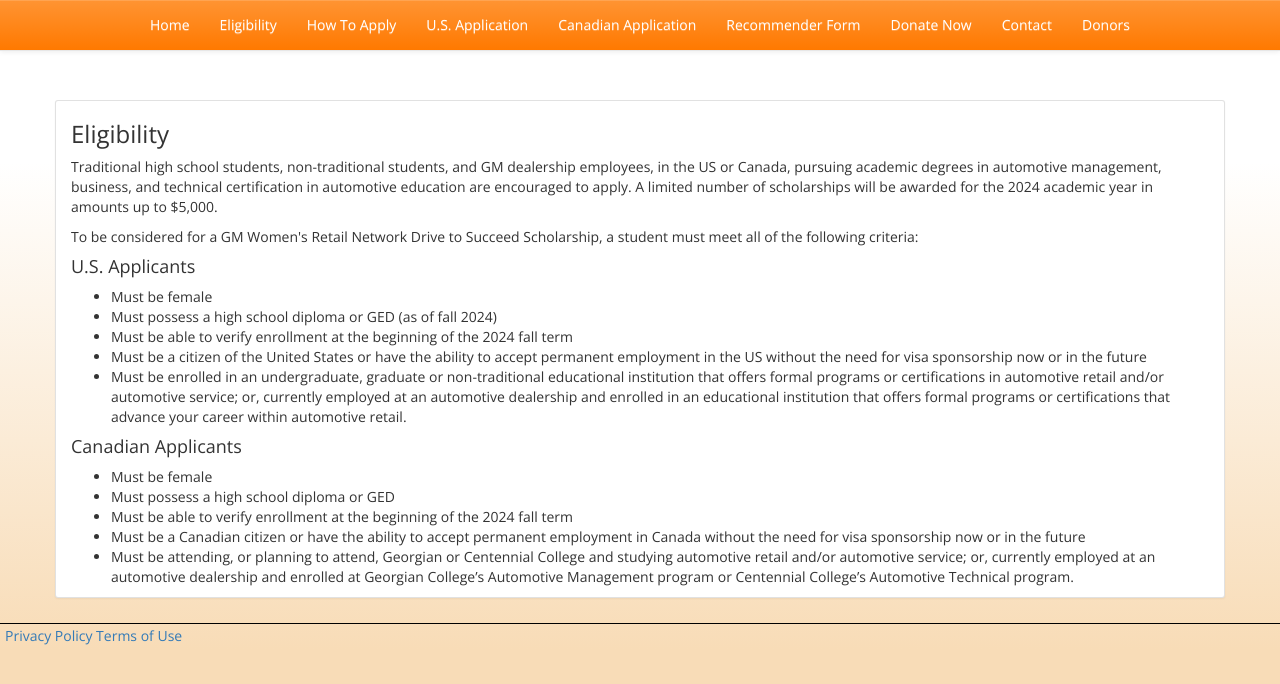
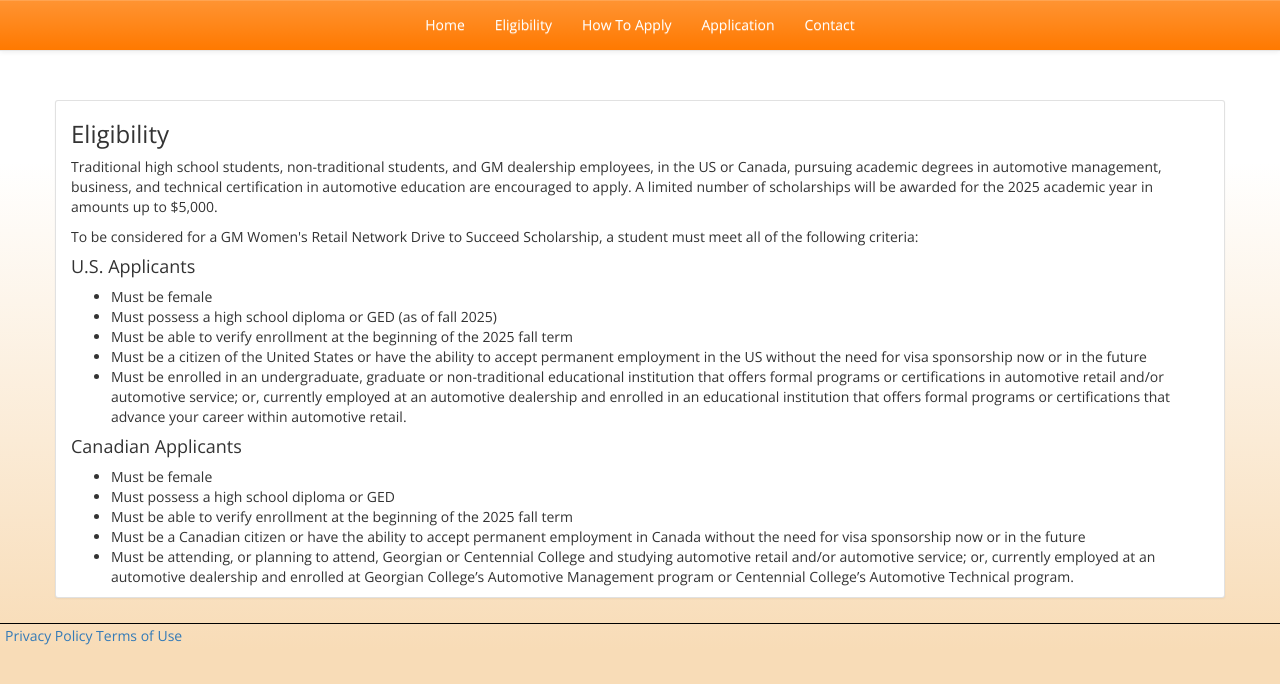
Before and after one commit to charitable-management-systems/wrn, a Jekyll site: the page built from eligibility.html, in a window 1280 px wide. Shown: the top 684 px of the page. Built offline with Jekyll 4.4.1, drawn with Linux system fonts in a browser that asks for light colours; nearby versions of some CDN libraries.

Commit message:
2025 updates

```diff
--- a/_layouts/default.html
+++ b/_layouts/default.html
@@ -12,6 +12,11 @@
     <link href='https://fonts.googleapis.com/css?family=Open+Sans:400,700,300' rel='stylesheet' type='text/css'>
 
     <title>WRN Scholarship Program</title>
+    <script>
+        function deadlinePassed() {
+            alert('The application deadline has passed, please check back in January 2025');
+        }
+    </script>
 </head>
 
 <body>
@@ -40,25 +45,12 @@
                     </li>
                     <li>
                         <a data-toggle="collapse" data-target=".navbar-collapse"
-                            href="https://apply.gmsac.com/application/login">U.S. Application</a>
-                    </li>
-                    <li>
-                        <a data-toggle="collapse" data-target=".navbar-collapse"
-                            href="https://apply-canada.gmsac.com/application/login">Canadian Application</a>
-                    </li>
-                    <li>
-                        <a data-toggle="collapse" data-target=".navbar-collapse" target="_new"
-                            href="/pdf/DealerRecommenderForm.pdf">Recommender Form</a>
-                    </li>
-                    <li>
-                        <a data-toggle="collapse" data-target=".navbar-collapse" href="/donatenow">Donate Now</a>
+                            href="#" onClick="deadlinePassed();">Application</a>
+                        <!-- <a data-toggle="collapse" data-target=".navbar-collapse"
+                            href="https://apply.gmsac.com/application/login">Application</a> -->
                     </li>
                     <li>
                         <a data-toggle="collapse" data-target=".navbar-collapse" href="/contact">Contact</a>
-                    </li>
-                    <li>
-                        <a data-toggle="collapse" data-target=".navbar-collapse"
-                            href="https://www.gmwomensretailnetwork.com/business-priorities/scholarship/donors/">Donors</a>
                     </li>
                 </ul>
             </div><!--/.nav-collapse -->
--- a/eligibility.html
+++ b/eligibility.html
@@ -6,15 +6,15 @@
     <div class="row">
     	<div class="col-md-12">
 	    <h3>Eligibility</h3>
-	    <p>Traditional high school students, non-traditional students, and GM dealership employees, in the US or Canada, pursuing academic degrees in automotive management, business, and technical certification in automotive education are encouraged to apply. A limited number of scholarships will be awarded for the 2024 academic year in amounts up to $5,000.
+	    <p>Traditional high school students, non-traditional students, and GM dealership employees, in the US or Canada, pursuing academic degrees in automotive management, business, and technical certification in automotive education are encouraged to apply. A limited number of scholarships will be awarded for the 2025 academic year in amounts up to $5,000.
 </p>
 
 	    <p>To be considered for a  GM Women's Retail Network Drive to Succeed Scholarship, a student must meet all of the following criteria:</p>
 	   <h4>U.S. Applicants</h4>
 	    <ul>
 		<li>Must be female</li>
-		<li>Must possess a high school diploma or GED (as of fall 2024)</li>
-		<li>Must be able to verify enrollment at the beginning of the 2024 fall term</li>
+		<li>Must possess a high school diploma or GED (as of fall 2025)</li>
+		<li>Must be able to verify enrollment at the beginning of the 2025 fall term</li>
 		<li>Must be a citizen of the United States or have the ability to accept permanent employment in the US without the need for visa sponsorship now or in the future</li>
 		<li>Must be enrolled in an undergraduate, graduate or non-traditional educational institution that offers formal programs or certifications in automotive retail and/or automotive service; or, currently employed at an automotive dealership and enrolled in an educational institution that offers formal programs or certifications that advance your career within automotive retail.</li>
 	    </ul>
@@ -23,7 +23,7 @@
 	    <ul>
 		<li>Must be female</li>
 		<li>Must possess a high school diploma or GED</li>
-		<li>Must be able to verify enrollment at the beginning of the 2024 fall term</li>
+		<li>Must be able to verify enrollment at the beginning of the 2025 fall term</li>
 		<li>Must be a Canadian citizen or have the ability to accept permanent employment in Canada without the need for visa sponsorship now or in the future</li>
 	        <li>Must be attending, or planning to attend, Georgian or Centennial College and studying automotive retail and/or automotive service; or, currently employed at an automotive dealership and enrolled at Georgian College’s Automotive Management program or Centennial College’s Automotive Technical program.</li>
 	    </ul>
--- a/index.html
+++ b/index.html
@@ -8,7 +8,7 @@
 <div class="row">
     <div class="col-sm-8 col-md-8 slogan">
       <h2>Drive To Succeed Scholarship</h2>
-      <h4>The application deadline is April 15, 2024</h4>
+      <h4>The application deadline is April 15, 2025</h4>
     </div>
     <div class="col-sm-4 col-md-4">
       <img src="images/wrnLogo.png" class="logo-main">
```
Also changed, not shown: howToApply.html (+4 -5 lines).
